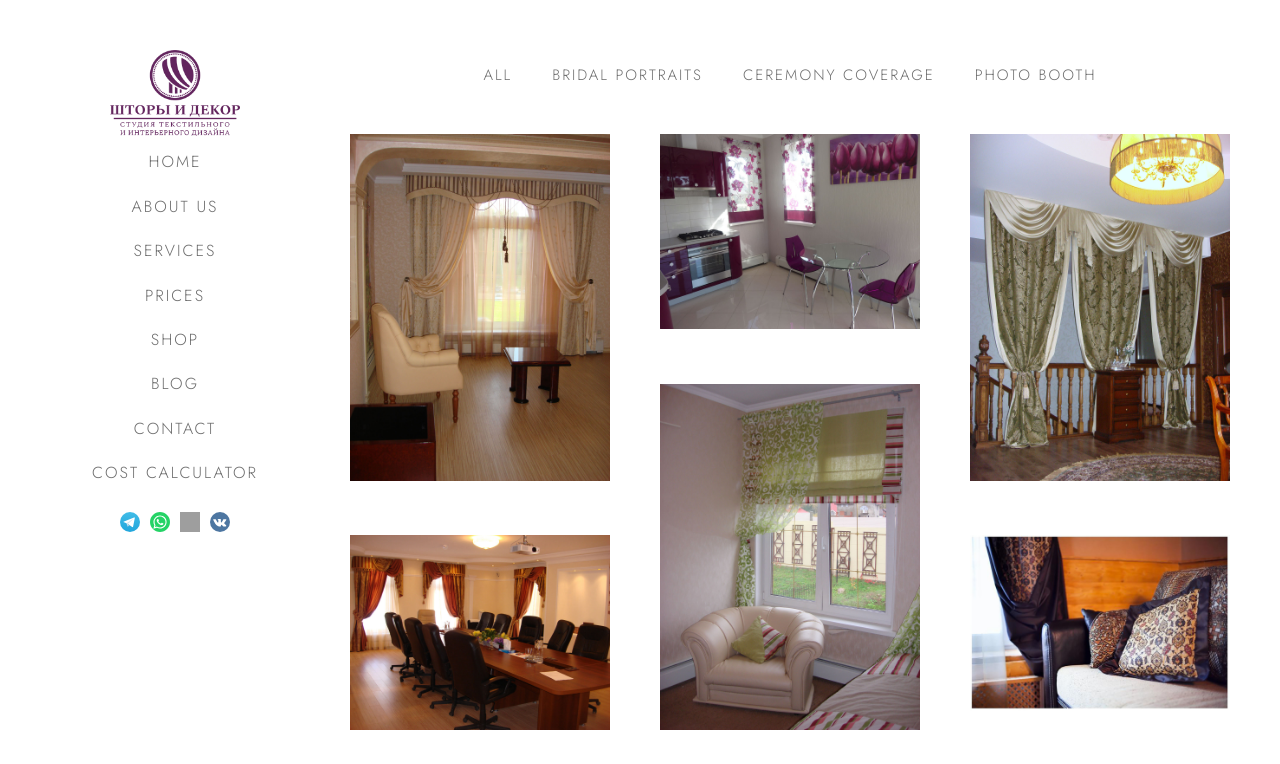
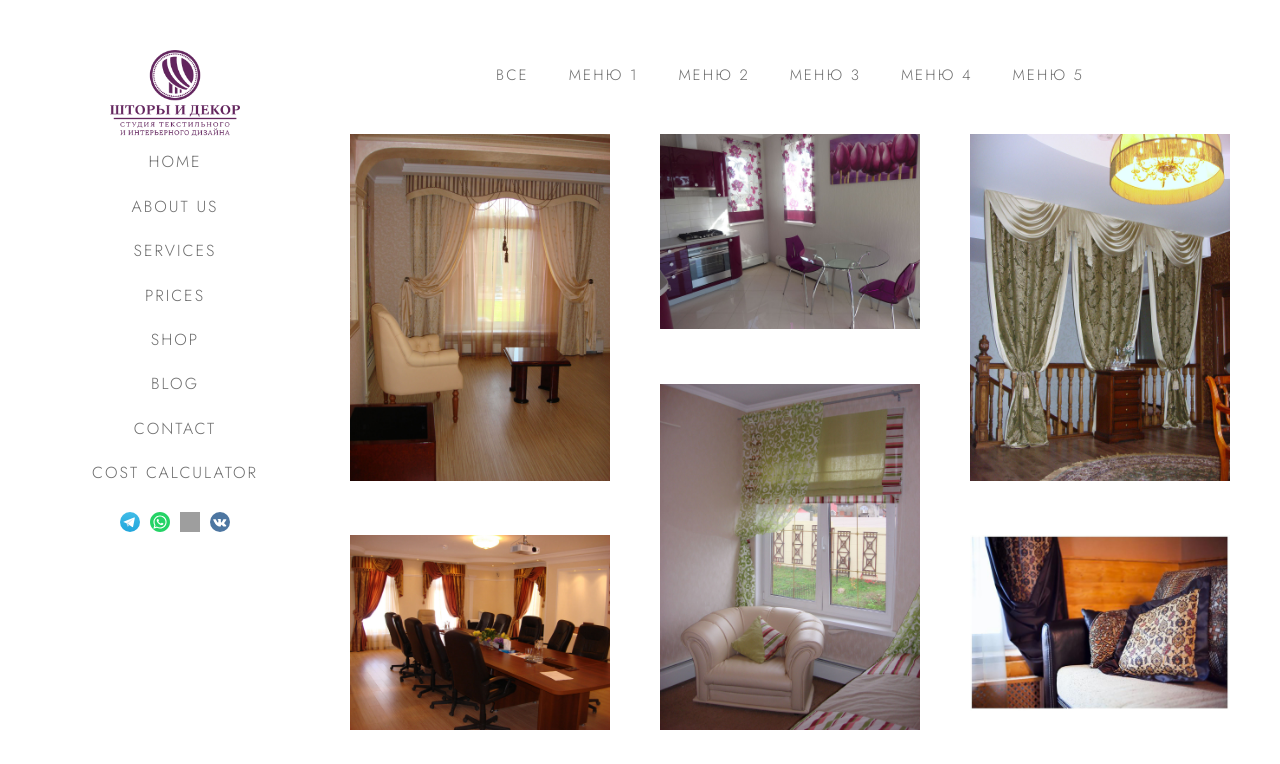
Before and after one commit to shamilfrontend/shtori-i-dekor-portfolio, a Vue app: page / in a window 1280 px wide. Shown: the top 764 px of the page. Built offline with nearby package versions, Linux system fonts and the light colour scheme; grey boxes are pictures that could not be loaded.

Commit message:
feat: update

```diff
--- a/src/App.vue
+++ b/src/App.vue
@@ -7,16 +7,22 @@
         <nav class="header__nav">
           <ul class="header__list">
             <li class="header__item">
-              <a href="" class="header__link">All</a>
+              <a href="" class="header__link">Все</a>
             </li>
             <li class="header__item">
-              <a href="" class="header__link">Bridal Portraits</a>
+              <a href="" class="header__link">Меню 1</a>
             </li>
             <li class="header__item">
-              <a href="" class="header__link">Ceremony Coverage</a>
+              <a href="" class="header__link">Меню 2</a>
             </li>
             <li class="header__item">
-              <a href="" class="header__link">Photo Booth</a>
+              <a href="" class="header__link">Меню 3</a>
+            </li>
+            <li class="header__item">
+              <a href="" class="header__link">Меню 4</a>
+            </li>
+            <li class="header__item">
+              <a href="" class="header__link">Меню 5</a>
             </li>
           </ul>
         </nav>
```
